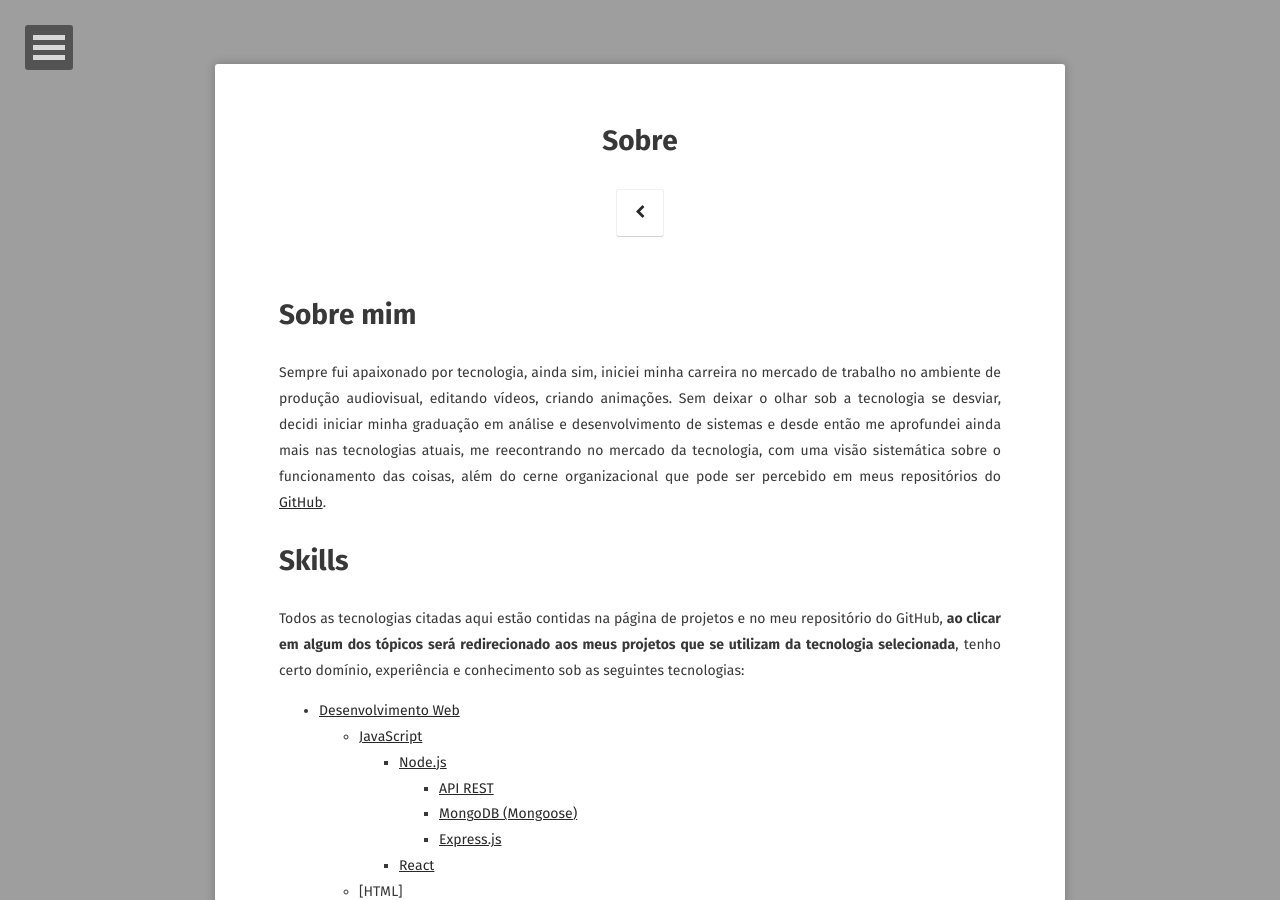
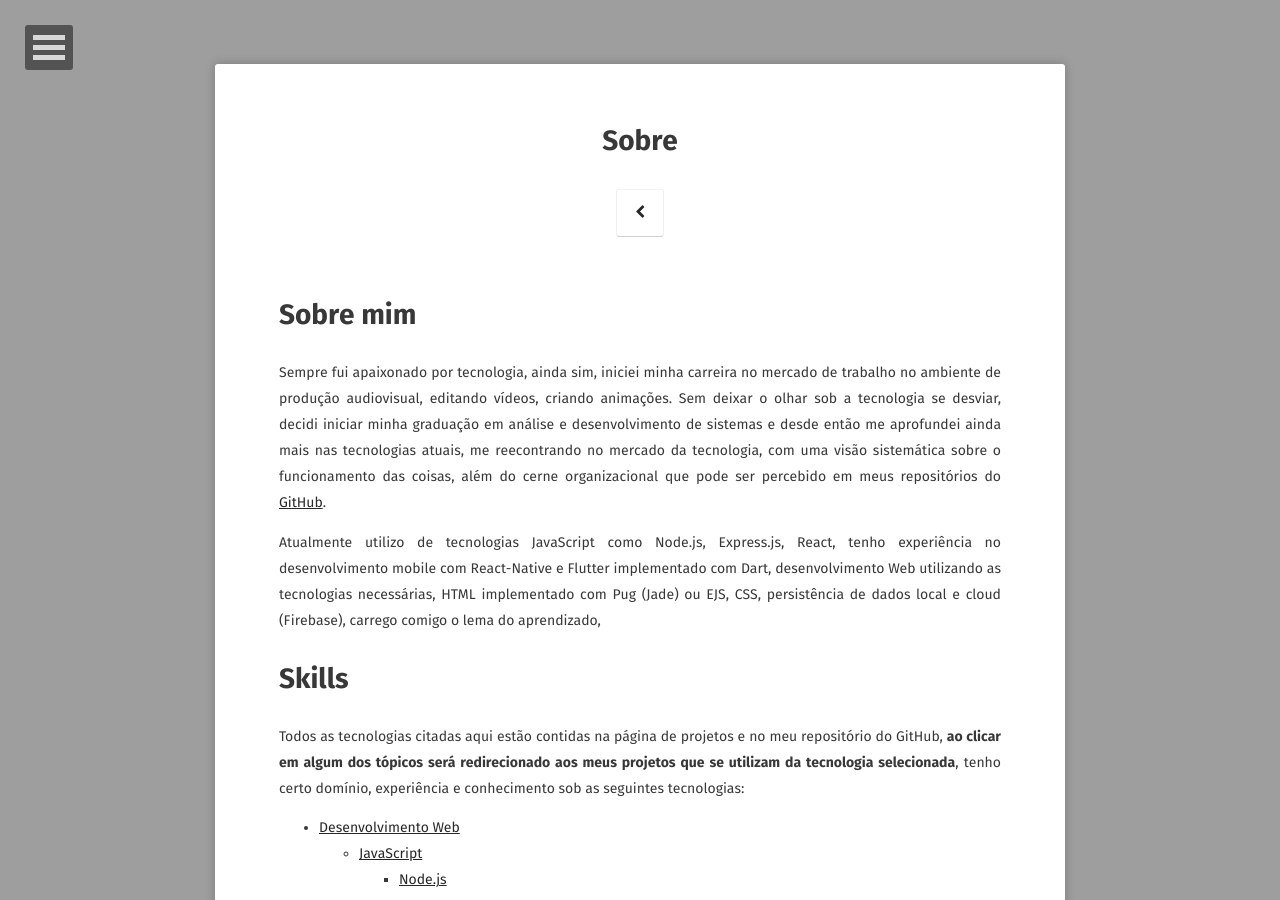
Before and after one commit to jsdaniell/jsdaniell.github.io, a Jekyll site: the page built from about/index.md, in a window 1280 px wide and 900 px high. Built offline with Jekyll 4.4.1, drawn with Linux system fonts in a browser that asks for light colours; some web fonts are replaced.

Commit message:
Description on home-page changed

```diff
--- a/_config.yml
+++ b/_config.yml
@@ -1,6 +1,6 @@
 # Site
 title:              'José Daniel'
-bio:                'Atualmente desenvolvendo aplicações com tecnologias JavaScript com Node.js, Express.js, React, tenho experiência no desenvolvimento mobile com React-Native e Flutter implementado com Dart, desenvolvimento Web utilizando as tecnologias necessárias, HTML implementado com Pug (Jade) ou EJS, CSS, persistência de dados local e cloud (Firebase), carrego comigo o lema do aprendizado, como já digo para alguns amigos "Quando você se considerar um produto acabado, não terá mais para onde evoluir!"'
+bio:                'Quando você se considerar um produto acabado, não terá mais para onde evoluir! Always Learning!'
 description:        "Aqui demonstro alguns de meus projetos e habilidades desenvolvidas ao longo da minha jornada como programador!"
 reading_time:       true
 words_per_minute:   200
--- a/about/index.md
+++ b/about/index.md
@@ -9,6 +9,8 @@ comments: false
 # Sobre mim
 
 Sempre fui apaixonado por tecnologia, ainda sim, iniciei minha carreira no mercado de trabalho no ambiente de produção audiovisual, editando vídeos, criando animações. Sem deixar o olhar sob a tecnologia se desviar, decidi iniciar minha graduação em análise e desenvolvimento de sistemas e desde então me aprofundei ainda mais nas tecnologias atuais, me reecontrando no mercado da tecnologia, com uma visão sistemática sobre o funcionamento das coisas, além do cerne organizacional que pode ser percebido em meus repositórios do [GitHub](github.com/jsdaniell).
+
+ Atualmente utilizo de tecnologias JavaScript como Node.js, Express.js, React, tenho experiência no desenvolvimento mobile com React-Native e Flutter implementado com Dart, desenvolvimento Web utilizando as tecnologias necessárias, HTML implementado com Pug (Jade) ou EJS, CSS, persistência de dados local e cloud (Firebase), carrego comigo o lema do aprendizado,
 
 # Skills
 
```
